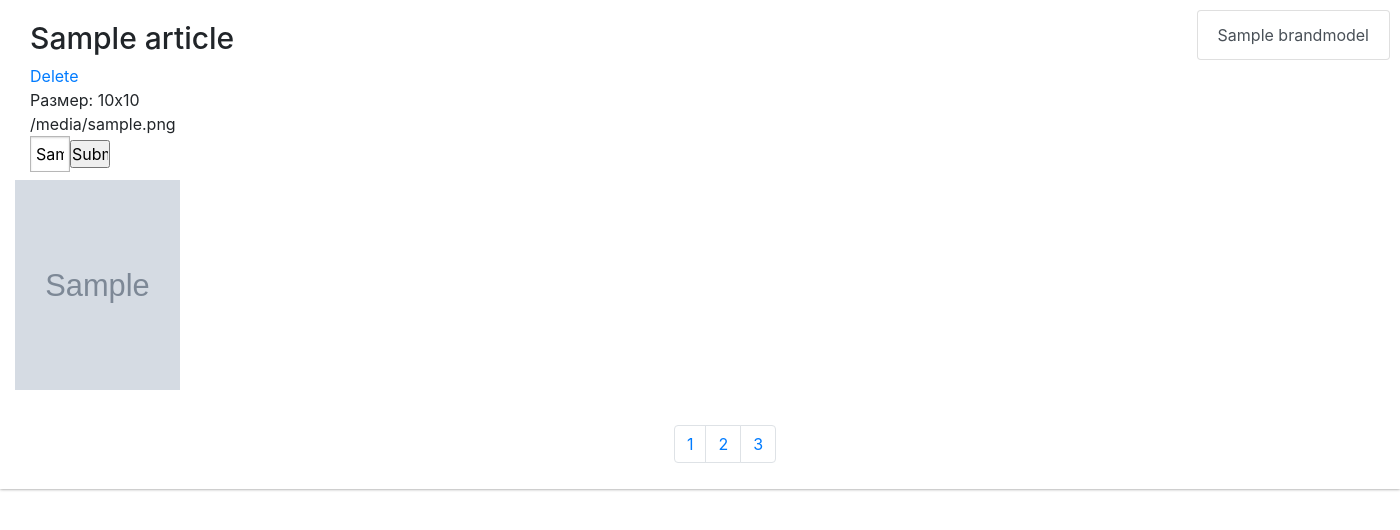
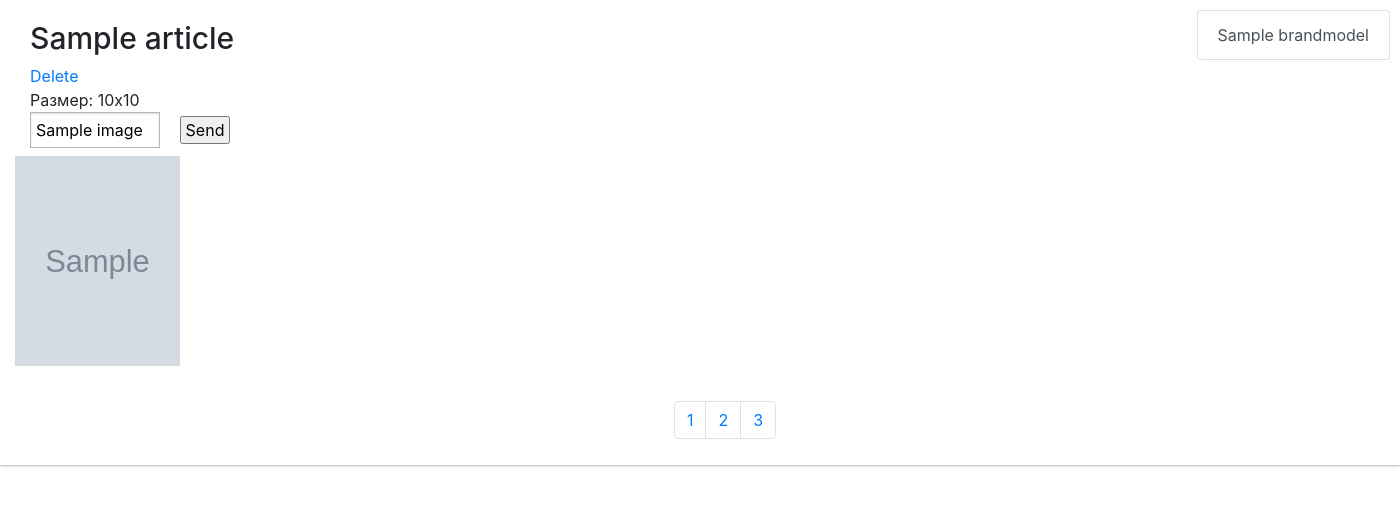
Before and after one commit to Bakeev-Alex/image_editor, a Django app: template main_editor/templates/main_editor/block.html in a window 1400 px wide. Shown: the part 60-590 px from the top of the page. Run offline with Django 3.2, Linux system fonts and the light colour scheme; the template is opened without the code that fills it: most values are stand-ins (such as "Sample title", 1, 10 or a date in 2020); grey boxes marked "Sample" are stand-in pictures; some libraries are stand-ins or nearby versions.

Commit message:
The name change(image folder + bd)

```diff
--- a/image_editor/settings.py
+++ b/image_editor/settings.py
@@ -132,4 +132,4 @@ STATICFILES_DIRS = [
 ]
 
 MEDIA_URL = '/media/'
-MEDIA_ROOT = os.path.join(BASE_DIR, 'media/')
+MEDIA_ROOT = os.path.join(BASE_DIR, 'media\\')
--- a/main_editor/models.py
+++ b/main_editor/models.py
@@ -39,15 +39,15 @@ class ImageArticle(models.Model):
     """
     def save(self, *args, **kwargs):
         if self.article:
-            self.picture = self.picture_name
+            self.picture_name = self.article
         else:
-            self.picture_name = create_path
+            self.picture_name = None
         super(ImageArticle, self).save(*args, **kwargs)
     """
 
     class Meta:
         verbose_name_plural = 'Изображения'
-        ordering = ['article']
+        ordering = ['picture_name']
 
     def __str__(self):
         return str(self.picture_name)
--- a/main_editor/templates/main_editor/block.html
+++ b/main_editor/templates/main_editor/block.html
@@ -9,11 +9,9 @@
                 <a href="{% url 'delete_image' image.id %}">Delete</a>
                 <p>Размер: {{ image.picture.height }}x{{ image.picture.width }}</p>
                 <!-- Сюда добавить форму, для каждого изображения -->
-                {{ image.picture }}
                 <form method="post">{% csrf_token %}
-                    <input type="text" name="picture_name" value="{{ image.picture_name }}"><input type="submit">
+                    <input type="text" name="picture_name" value="{{ image.picture_name }}"><input type="submit" value="Send">
                     <input type="hidden" name="id" value="{{ image.pk }}" readonly><br>
-
                 </form>
                 <div class="row">
                   <div>
--- a/main_editor/urls.py
+++ b/main_editor/urls.py
@@ -9,5 +9,5 @@ urlpatterns = [
     path('delete-image/<int:id>/', views.delete_image, name="delete_image"),
     path('image_detail/<int:id>/', views.detail_image, name='image_detail'),
     path('brand/<int:brand_id>/', views.get_brand, name='brand_urls'),
-    path('test/<int:article_id>/', views.UpdateName, name='test')
+    #path('test/<int:article_id>/', views.UpdateName, name='test')
 ] + static(settings.MEDIA_URL, document_root=settings.MEDIA_ROOT)
--- a/static/main_editor/css/style.css
+++ b/static/main_editor/css/style.css
@@ -112,7 +112,8 @@ input[type=checkbox],input[type=radio] {
 }
 
 input[type=text] {
-	width: 200px;
+	width: 130px;
+	margin-right: 20px;
 }
 
 select {
@@ -246,6 +247,11 @@ form.search button[type=submit] {
 }
 .button1 {font-size: 10px;}
 
+.inner input[type=submit] {
+	width: 50px;
+	margin-right: 20px;
+}
+
 /*Контент*/
 .content {
 	background-color: white;
@@ -290,10 +296,6 @@ form.search button[type=submit] {
 
 .inner p {
 	margin-bottom: 0;
-}
-
-.inner input {
-	width: 40px;
 }
 
 .row > .column {
```
Also changed, not shown: main_editor/views.py (+5 -32 lines).
